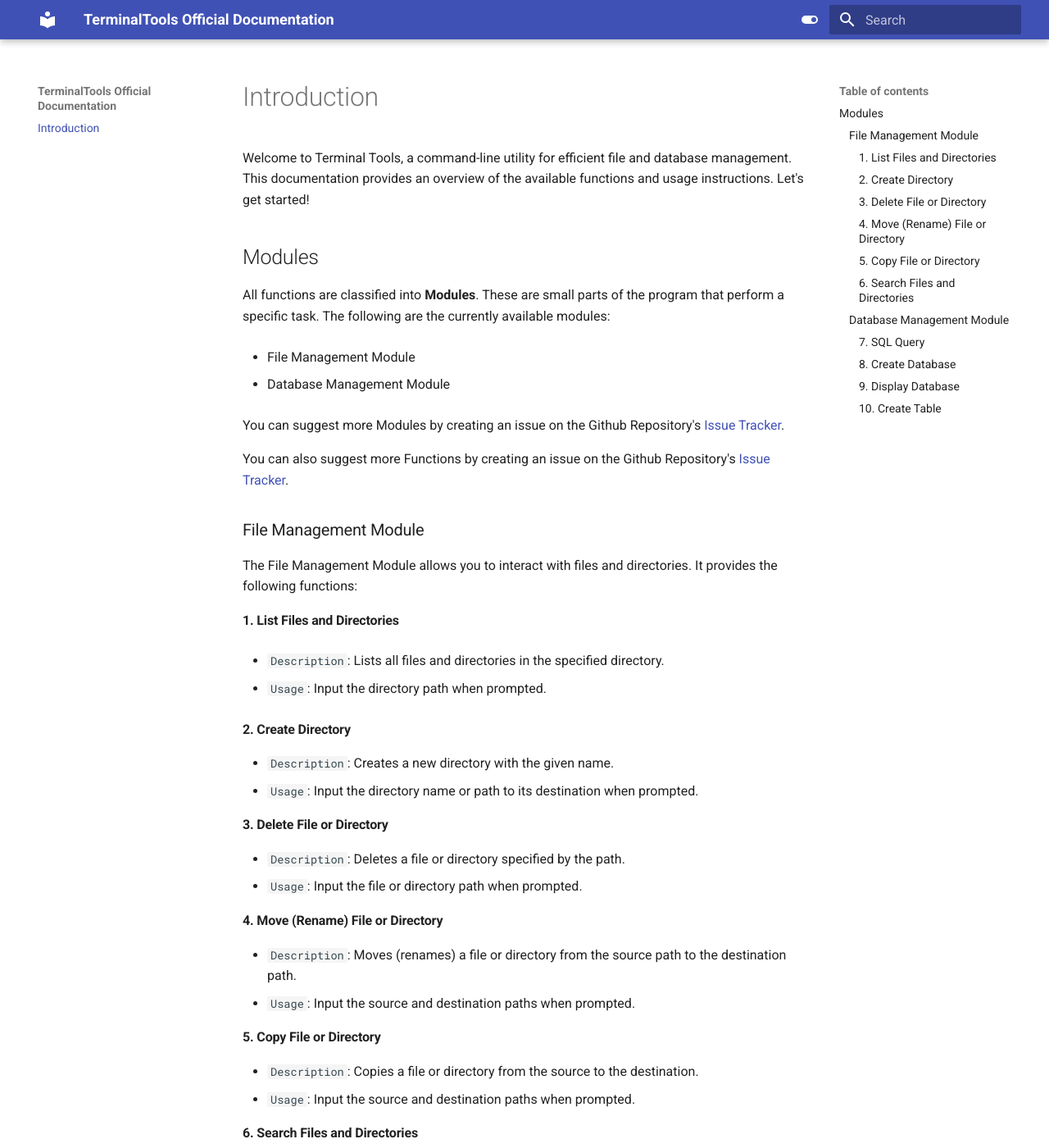
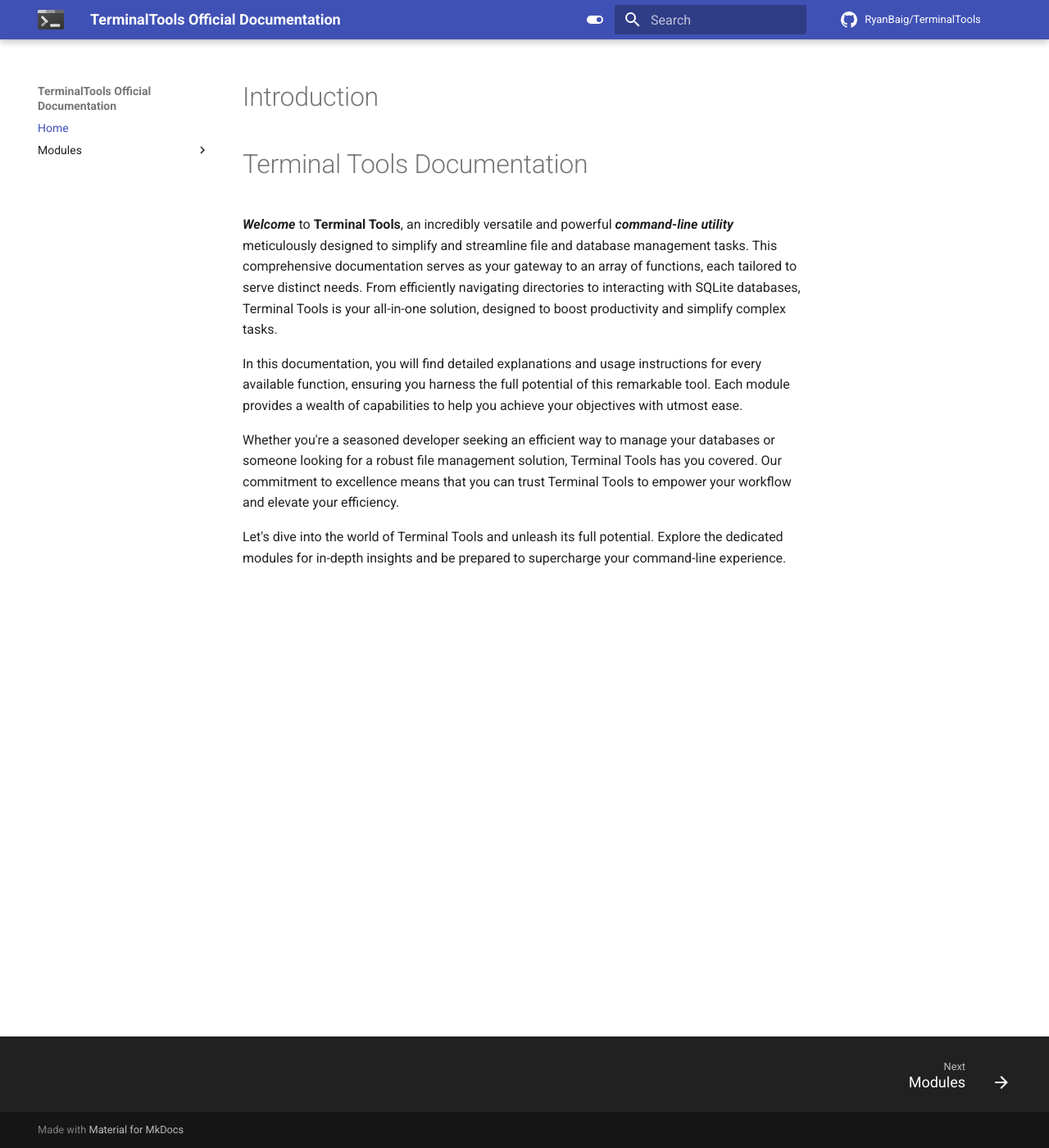
Before and after one commit to RyanBaig/TerminalTools, an MkDocs documentation site: the page built from docs/index.md, in a window 1280 px wide and 1400 px high. Shown: the whole window at 82% size. Built offline with MkDocs 1.6.1 and Material for MkDocs 9.7.7, drawn with Linux system fonts in a browser that asks for light colours; comment, search, counter and statistics services are not loaded; some of the changed text lies outside the part shown.

Commit message:
IT HAS BEEN BECOME THE BEST

```diff
--- a/docs/index.md
+++ b/docs/index.md
@@ -1,73 +1,14 @@
 # Introduction
 
-Welcome to Terminal Tools, a command-line utility for efficient file and database management. This documentation provides an overview of the available functions and usage instructions. Let's get started!
 
-## Modules
-All functions are classified into **Modules**. These are small parts of the program that perform a specific task. The following are the currently available modules:
 
-- File Management Module
+# Terminal Tools Documentation
 
-- Database Management Module
 
-<p>You can suggest more Modules by creating an issue on the Github Repository's <a href="https://github.com/RyanBaig/TerminalTools/issues/new?labels=Module%20Request&title=Module%20Request%20" target="_blank">Issue Tracker</a>.</p>
+**_Welcome_** to **Terminal Tools**, an incredibly versatile and powerful **_command-line utility_** meticulously designed to simplify and streamline file and database management tasks. This comprehensive documentation serves as your gateway to an array of functions, each tailored to serve distinct needs. From efficiently navigating directories to interacting with SQLite databases, Terminal Tools is your all-in-one solution, designed to boost productivity and simplify complex tasks.
 
-<p>You can also suggest more Functions by creating an issue on the Github Repository's <a href="https://github.com/RyanBaig/TerminalTools/issues/new?labels=Function%20Request&title=Function%20Request%20" target="_blank">Issue Tracker</a>.</p>
+In this documentation, you will find detailed explanations and usage instructions for every available function, ensuring you harness the full potential of this remarkable tool. Each module provides a wealth of capabilities to help you achieve your objectives with utmost ease.
 
-### File Management Module
+Whether you're a seasoned developer seeking an efficient way to manage your databases or someone looking for a robust file management solution, Terminal Tools has you covered. Our commitment to excellence means that you can trust Terminal Tools to empower your workflow and elevate your efficiency.
 
-The File Management Module allows you to interact with files and directories. It provides the following functions:
-
-#### 1. List Files and Directories
-
-- `Description`: Lists all files and directories in the specified directory.
-
-- `Usage`: Input the directory path when prompted.
-
-#### 2. Create Directory
-
-- `Description`: Creates a new directory with the given name.
-- `Usage`: Input the directory name or path to its destination when prompted.
-
-#### 3. Delete File or Directory
-
-- `Description`: Deletes a file or directory specified by the path.
-- `Usage`: Input the file or directory path when prompted.
-
-#### 4. Move (Rename) File or Directory
-
-- `Description`: Moves (renames) a file or directory from the source path to the destination path.
-- `Usage`: Input the source and destination paths when prompted.
-
-#### 5. Copy File or Directory
-
-- `Description`: Copies a file or directory from the source to the destination.
-- `Usage`: Input the source and destination paths when prompted.
-
-#### 6. Search Files and Directories
-
-- `Description`: Searches for files and directories in the specified directory based on a matching criteria.
-- `Usage`: Input the directory path and search criteria when prompted.
-
-### Database Management Module
-
-The Database Management Module enables you to work with SQLite databases. It provides the following functions:
-
-#### 7. SQL Query
-
-- `Description`: Opens a text file for editing SQL queries, executes the query on the specified database, and displays the results.
-- `Usage`: Input the database path when prompted.
-
-#### 8. Create Database
-
-- `Description`: Creates a new SQLite database and a table within it with the specified columns.
-- `Usage`: Input the database path, table name, and column names when prompted.
-
-#### 9. Display Database
-
-- `Description`: Retrieves and displays the data from a specified table in the database.
-- `Usage`: Input the database path and table name when prompted.
-
-#### 10. Create Table
-
-- `Description`: Creates a new table in an existing database with the specified columns.
-- `Usage`: Input the database path, table name, and column names when prompted.
+Let's dive into the world of Terminal Tools and unleash its full potential. Explore the dedicated modules for in-depth insights and be prepared to supercharge your command-line experience.
--- /dev/null
+++ b/docs/modules/filemanagement.md
@@ -0,0 +1,44 @@
+---
+title: File Management Module
+---
+## File Management Module
+
+The File Management Module in Terminal Tools empowers you to efficiently handle files and directories. It offers a range of functions to simplify your file management tasks. Here are the functions available within this module:
+
+### 1. List Files and Directories
+
+- **Description**: Lists all files and directories in the specified directory.
+
+- **Usage**: Input the directory path when prompted.
+
+### 2. Create Directory
+
+- **Description**: Creates a new directory with the given name.
+
+- **Usage**: Input the directory name or path to its destination when prompted.
+
+### 3. Delete File or Directory
+
+- **Description**: Deletes a file or directory specified by the path.
+
+- **Usage**: Input the file or directory path when prompted.
+
+### 4. Move (Rename) File or Directory
+
+- **Description**: Moves (renames) a file or directory from the source path to the destination path.
+
+- **Usage**: Input the source and destination paths when prompted.
+
+### 5. Copy File or Directory
+
+- **Description**: Copies a file or directory from the source to the destination.
+
+- **Usage**: Input the source and destination paths when prompted.
+
+### 6. Search Files and Directories
+
+- **Description**: Searches for files and directories in the specified directory based on a matching criteria.
+
+- **Usage**: Input the directory path and search criteria when prompted.
+
+With the File Management Module, you can effortlessly navigate your file system, create, move, copy, and delete files and directories, and even search for specific items with ease. Simplify your file management tasks and boost your productivity with these intuitive functions.
--- /dev/null
+++ b/docs/modules/index.md
@@ -0,0 +1,12 @@
+---
+title: Modules
+---
+## Modules
+
+**_Modules_** are the backbone of Terminal Tools, each dedicated to performing specific tasks. These finely-tuned components ensure that every function serves a purpose, making your experience efficient and tailored to your exact needs. The following are the currently available modules:
+
+- **File Management Module**: Simplify your file and directory management tasks with precision and ease. This module offers a suite of functions to list, create, delete, move, copy, and search for files and directories, empowering you with total control over your file system.
+
+- **Database Management Module**: Delve into the world of SQLite databases with confidence. This module equips you with the tools to execute SQL queries, create databases, tables, and display database contents. Seamlessly manage your data for a hassle-free experience.
+
+We're committed to enhancing your experience, and we value your input. You can be a part of the growth of Terminal Tools by suggesting more **_Modules_** or **_Functions_**. It's a collaborative effort, and we're excited to hear your ideas. To suggest new modules, please visit our [**Issue Tracker**](https://github.com/RyanBaig/TerminalTools/issues/new?labels=Module%20Request&title=Module%20Request%20). To propose additional functions, head over to our [**Function Request Tracker**](https://github.com/RyanBaig/TerminalTools/issues/new?labels=Function%20Request&title=Function%20Request%20). Your feedback and creativity are the driving force behind Terminal Tools' continuous improvement. Join us in expanding the possibilities!
--- a/mkdocs.yml
+++ b/mkdocs.yml
@@ -1,12 +1,33 @@
 site_name: TerminalTools Official Documentation
 
 theme:
+  plugins:
+    - privacy
+    - optimize
+    - offline
+    - search
+    - social
+    - typeset
+  favicon: assets/icon.svg
+  icon:
+    repo: material/github
+  logo: assets/icon.svg
   name: material
   features:
     - toc
     - search.suggest
     - search.highlight
     - search.share
+    - navigation.footer
+    - navigation.instant
+    - navigation.instant.progress
+    - navigation.tracking
+    - navigation.path
+    - navigation.indexes
+    - toc.follow
+    - navigation.indexes
+    - content.code.copy
+    - content.tooltips
   palette:
     # Palette toggle for light mode
     - media: "(prefers-color-scheme: light)"
@@ -21,6 +42,36 @@
       toggle:
         icon: material/toggle-switch-off-outline
         name: Switch to light mode
-  extra:
-    link: https://github.com/RyanBaig/TerminalTools
-    repo_url: https://github.com/RyanBaig/TerminalTools
+
+repo_url: https://github.com/RyanBaig/TerminalTools
+repo_name: RyanBaig/TerminalTools
+nav:
+  - Home: index.md
+  - Modules:
+    - modules/index.md
+    - modules/filemanagement.md
+    - modules/dbmanagement.md
+
+extra:
+  consent:
+    title: Cookie consent
+    description: >-
+      We use cookies to recognize your repeated visits and preferences, as well
+      as to measure the effectiveness of our documentation and whether users
+      find what they're searching for. With your consent, you're helping us to
+      make our documentation better.
+  analytics:
+    feedback:
+      title: Was this page helpful?
+      ratings:
+        - icon: material/emoticon-happy-outline
+          name: This page was helpful
+          data: 1
+          note: >-
+            Thanks for your feedback!
+        - icon: material/emoticon-sad-outline
+          name: This page could be improved
+          data: 0
+          note: >-
+            Thanks for your feedback! Help us improve this page by
+            using our <a href="..." target="_blank" rel="noopener">feedback form</a>.
```
Also changed, not shown: docs/modules/dbmanagement.md (added, +33 -0 lines), docs/assets/icon.svg (added).
